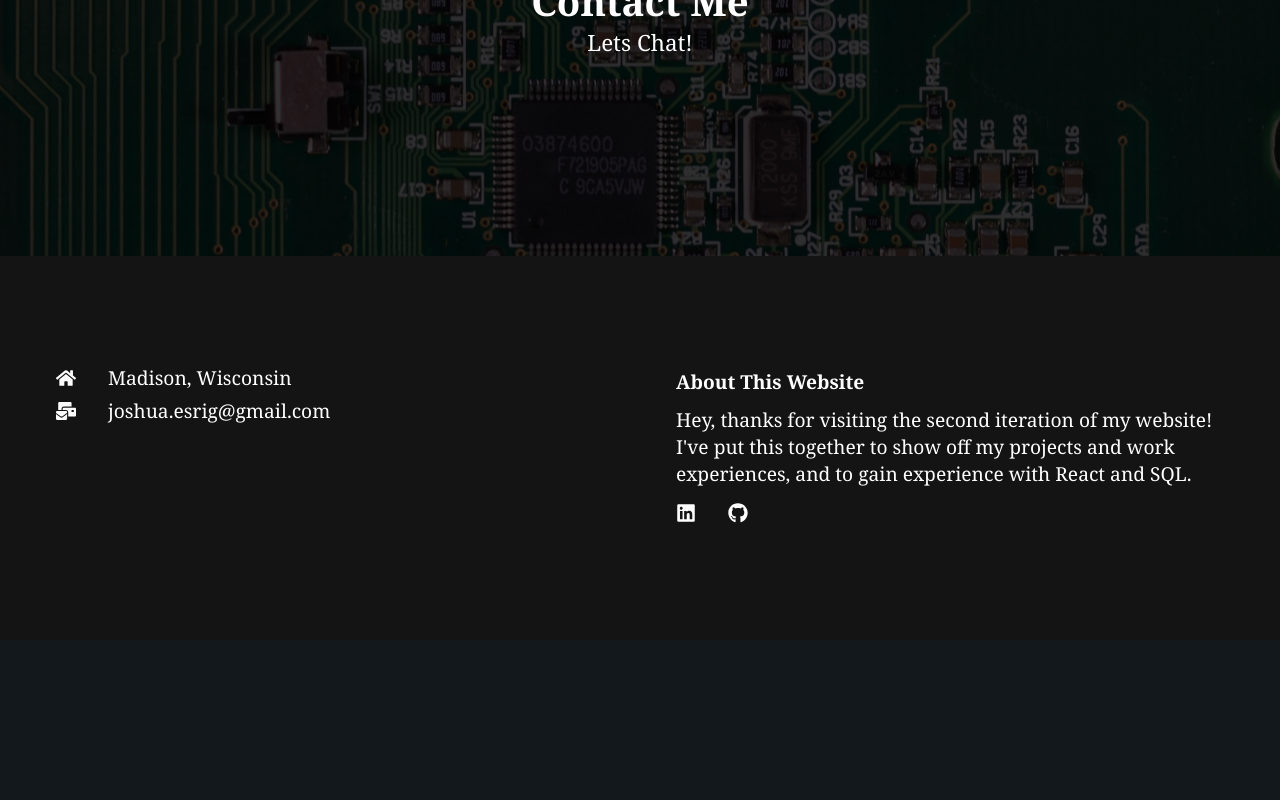
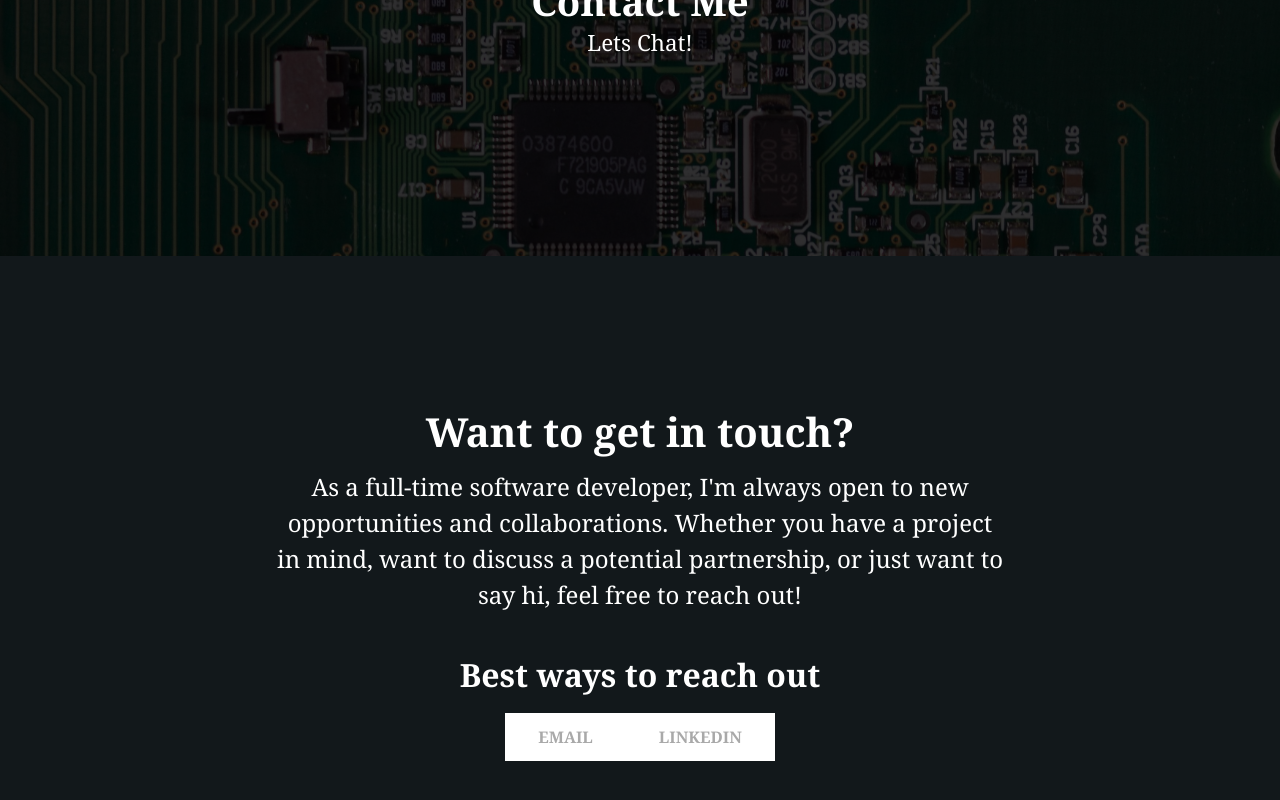
Before and after one commit to esrig1/esrig.net, a React (Create React App) app: page /contact in a window 1280 px wide. Shown: the part 224-1024 px from the top of the page. Before the commit the page ends 864 px from the top, so only its background shows below. Built offline with nearby package versions, Linux system fonts and the light colour scheme.

Commit message:
contact me section added

```diff
--- /dev/null
+++ b/src/components/contact/ContactMain.css
@@ -0,0 +1,28 @@
+/* ContactMain.css */
+
+.contact-container {
+    display: flex;
+    flex-direction: column;
+    align-items: center;
+    margin: 10% 20%;
+    padding: 20px;
+    text-align: center;
+  }
+
+  .contact-container h2 {
+    margin-bottom: 10px;
+    font-size: 2.5rem; /* Adjusted font size */
+  }
+
+  .contact-container p {
+    line-height: 1.5;
+    margin-bottom: 20px;
+    font-size: 1.5rem; /* Adjusted font size */
+  }
+
+  .contact-container h3 {
+    color: white;
+    font-size: 2rem;
+    margin-top: 20px;
+    margin-bottom: 30px;
+  }
--- /dev/null
+++ b/src/components/contact/ContactMain.js
@@ -0,0 +1,19 @@
+import React from 'react'
+import "./ContactMain.css"
+
+const ContactMain = () => {
+  return (
+    <div className='contact-container'>
+      <h2>Want to get in touch?</h2>
+      <p>As a full-time software developer, I'm always open to new opportunities and collaborations. Whether
+        you have a project in mind, want to discuss a potential partnership, or just want to say hi, feel free to reach out!</p>
+      <h3>Best ways to reach out</h3>
+      <div className='btn-container'>
+        <a href="mailto:joshua.esrig@gmail.com" className='btn'>Email</a>
+        <a href="https://www.linkedin.com/in/esrig/" className='btn'>LinkedIn</a>
+      </div>
+    </div>
+  )
+}
+
+export default ContactMain
--- a/src/components/MainImg.js
+++ b/src/components/home/MainImg.js
@@ -1,7 +1,7 @@
 import "./MainImg.css";
 
 import React from 'react'
-import IntroImg from "../assets/EsrigPompeii.png"
+import IntroImg from "../../assets/EsrigPompeii.png"
 import {Link} from "react-router-dom"
 
 const MainImg = () => {
--- a/src/components/project/ProjectBox.css
+++ b/src/components/project/ProjectBox.css
@@ -53,7 +53,7 @@
   display: flex;
   width: 100%;
   height: 20%;
-  overflow:scroll;
+  overflow: hidden;
   justify-content: center;
 }
 
--- a/src/components/project/projectSections/OSProjects.js
+++ b/src/components/project/projectSections/OSProjects.js
@@ -19,7 +19,7 @@
 
 return (
   <div className='project-container'>
-   <h1>Algorithm/AI Projects</h1>
+   <h1>OS Projects</h1>
   <div className='project-boxes'>
     <ProjectBox
       title="Cache"
--- a/src/routes/Contact.js
+++ b/src/routes/Contact.js
@@ -2,6 +2,7 @@
 import Navbar from "../components/Navbar"
 import Footer from "../components/Footer"
 import ContactHero from "../components/OtherImg"
+import ContactMain from '../components/contact/ContactMain'
 
 
 const Contact = () => {
@@ -9,6 +10,7 @@
     <div>
       <Navbar/>
       <ContactHero heading="Contact Me" text = "Lets Chat!"/>
+      <ContactMain/>
       <Footer/>
     </div>
   )
--- a/src/routes/Home.js
+++ b/src/routes/Home.js
@@ -1,6 +1,6 @@
 import React from 'react';
 import Navbar from "../components/Navbar"
-import MainImg from "../components/MainImg"
+import MainImg from "../components/home/MainImg"
 import Footer from "../components/Footer"
 
 const Home = () => {
```
Also changed, not shown: src/components/home/MainImg.css (renamed from src/components/MainImg.css).
